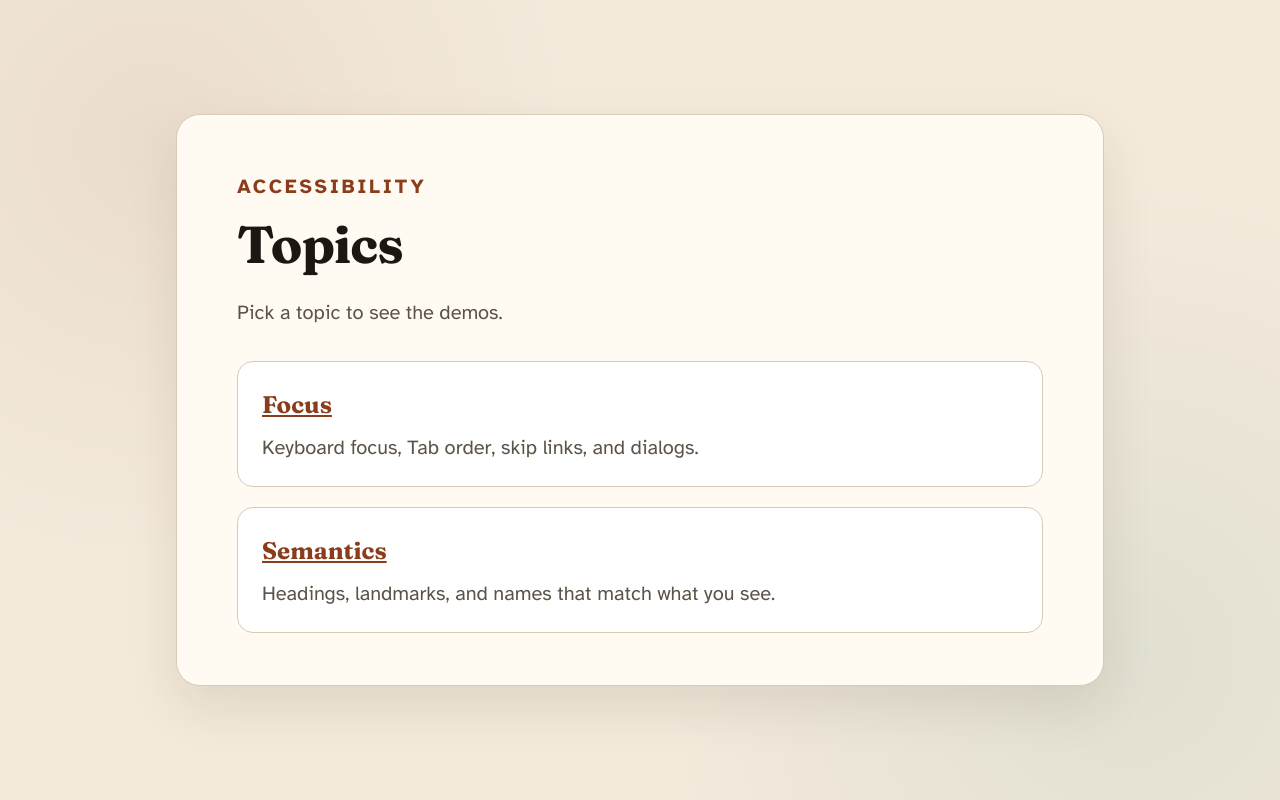
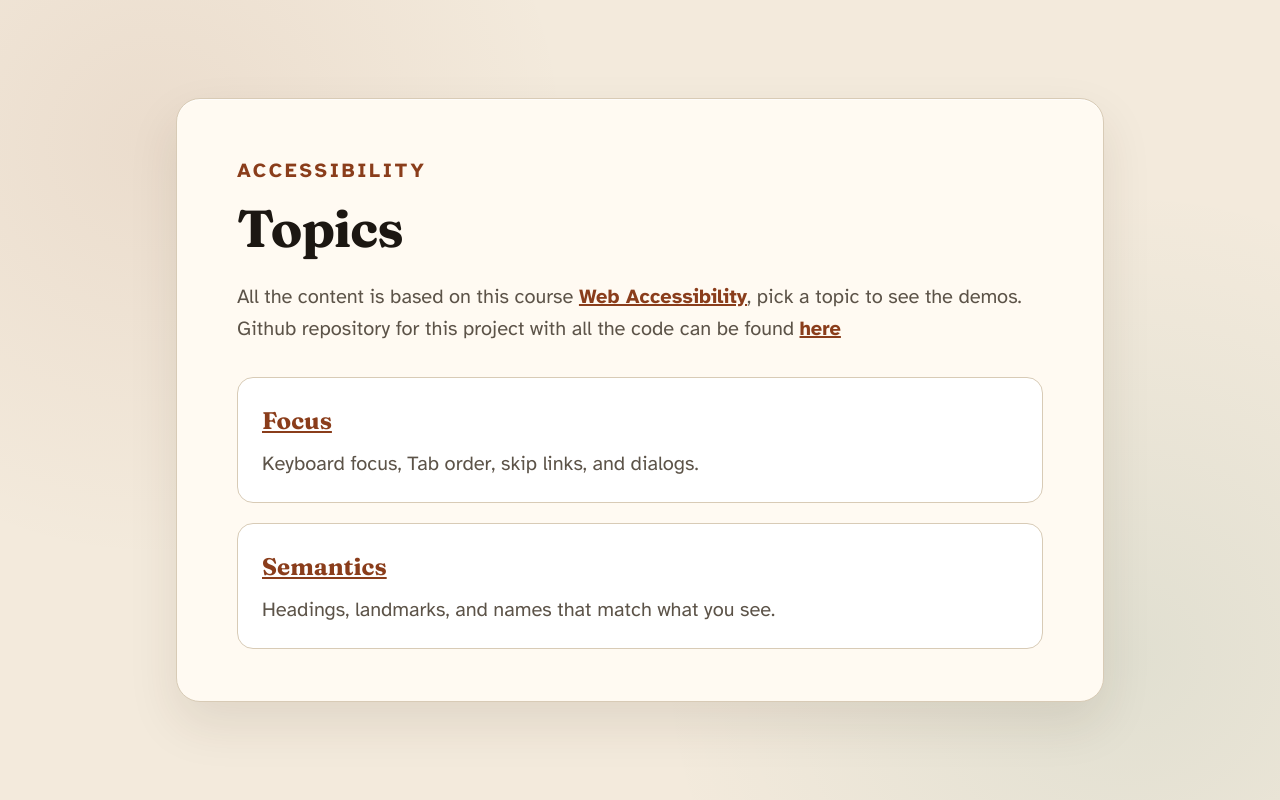
Before and after one commit to MuriloDutra/web-accessibility, a plain HTML site: page index.html in a window 1280 px wide. Drawn offline with Linux system fonts and the light colour scheme.

Commit message:
Enhance accessibility links and styles
- Added new styles for `.repo-link` in `hub.css` to improve visual emphasis on repository links.
- Updated `index.html` to include contextual information about the course and project repository, enhancing user guidance.

```diff
--- a/hub.css
+++ b/hub.css
@@ -1,3 +1,17 @@
+.repo-link {
+    color: var(--accent);
+    font-weight: 700;
+}
+
+.repo-link:hover {
+    color: var(--accent-deep);
+}
+
+.repo-link:focus-visible {
+    outline: 3px solid var(--focus);
+    outline-offset: 3px;
+}
+
 .lessons {
     display: grid;
     gap: 1.25rem;
--- a/index.html
+++ b/index.html
@@ -19,7 +19,11 @@
         <article class="card">
             <p class="eyebrow">Accessibility</p>
             <h1>Topics</h1>
-            <p>Pick a topic to see the demos.</p>
+            <p>All the content is based on this course <a class="repo-link"
+                    href="https://www.udacity.com/course/web-accessibility--ud891">Web Accessibility</a>, pick a topic
+                to see the demos. Github repository for this project with all the code can be found <a class="repo-link"
+                    href="https://github.com/MuriloDutra/web-accessibility/tree/main">here</a></p>
+
 
             <div class="lessons">
                 <section class="lesson" aria-labelledby="focus-heading">
```
